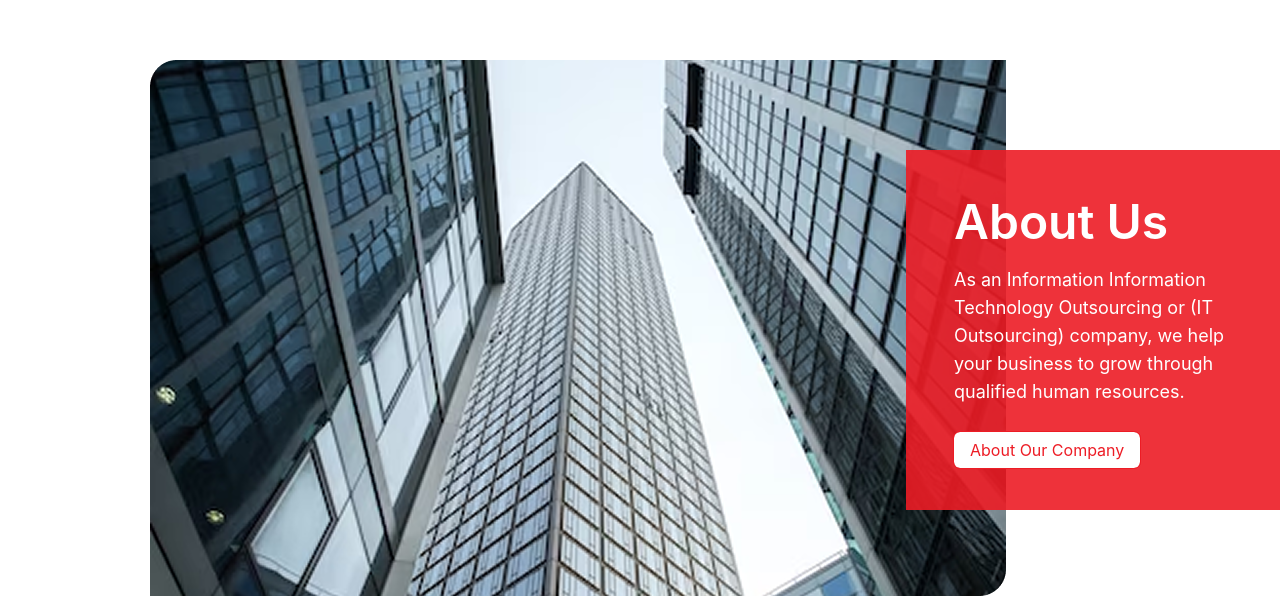
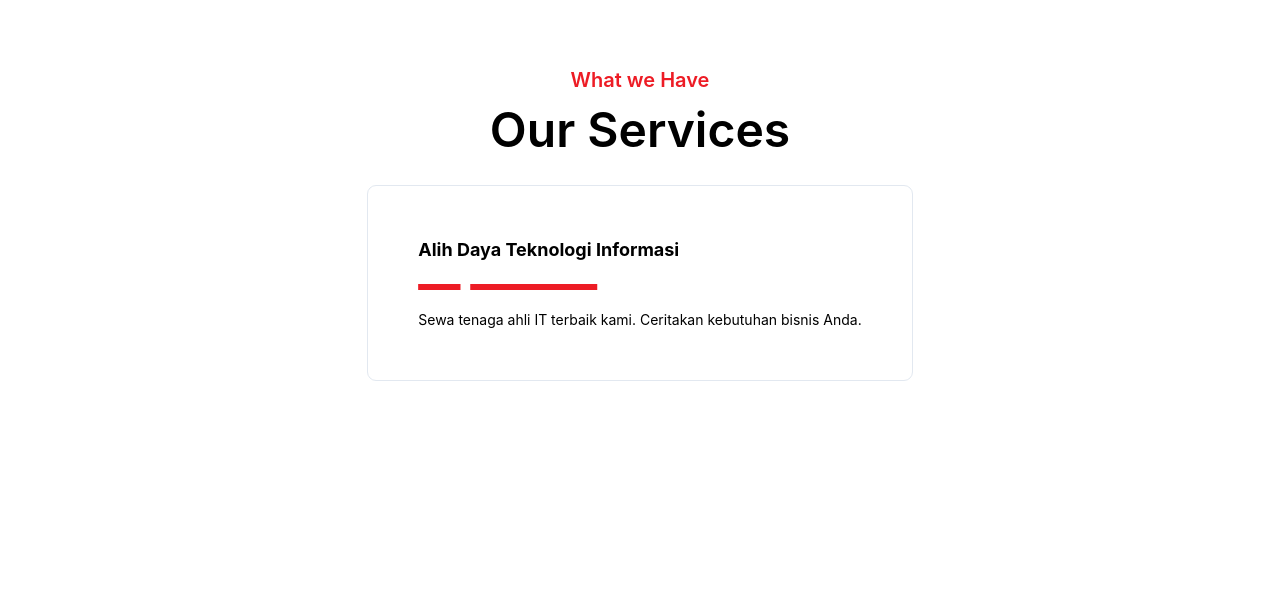
Before and after one commit to mirfanwebdev/mgs-frontendtest, a Vue app: page / in a window 1280 px wide. Shown: the part 1166-1764 px from the top of the page. Built offline with nearby package versions, Linux system fonts and the light colour scheme.

Commit message:
add service section

```diff
--- a/src/App.vue
+++ b/src/App.vue
@@ -2,6 +2,7 @@
 import Header from '@/components/Header.vue'
 import Footer from '@/components/Footer.vue'
 import SectionHero from '@/components/SectionHero.vue';
+import SectionService from '@/components/SectionService.vue';
 import SectionAbout from '@/components/SectionAbout.vue';
 import Button from '@/components/Button.vue';
 </script>
@@ -14,6 +15,10 @@ import Button from '@/components/Button.vue';
   <main class="overflow-hidden">
     <section class="bg-white/25">
       <SectionHero />
+    </section>
+
+    <section class="w-full py-[168px]">
+      <SectionService />
     </section>
 
     <section>
--- a/src/components/Link.vue
+++ b/src/components/Link.vue
@@ -8,7 +8,7 @@ defineProps({
 </script>
 
 <template>
-    <a class="hover:text-primary-red" href="{{ href }}">
+    <a class="hover:text-primary-red" :href="href">
         <slot></slot>
     </a>
 </template>
--- /dev/null
+++ b/src/components/SectionService.vue
@@ -0,0 +1,28 @@
+<script setup>
+import ServiceItem from './ServiceItem.vue';
+
+const services = [
+    {
+        "title": "Alih Daya Teknologi Informasi",
+        "description": "Sewa tenaga ahli IT terbaik kami. Ceritakan kebutuhan bisnis Anda.",
+        "link": "/itoutsourcing",
+    }
+]
+</script>
+<template>
+    <div class="flex flex-col items-center gap-8">
+        <div class="text-center">
+            <h3 class="text-primary-red font-semibold text-xl mb-3">What we Have</h3>
+            <h2 class="font-semibold text-5xl">Our Services</h2>
+        </div>
+        <div class="flex flex-wrap gap-3">
+            <template v-for="service in services">
+                <ServiceItem :title="service.title" :description="service.description" :link="service.link">
+                    <template #icon>
+                        <slot name="icon"></slot>
+                    </template>
+                </ServiceItem>
+            </template>
+        </div>
+    </div>
+</template>
--- /dev/null
+++ b/src/components/ServiceItem.vue
@@ -0,0 +1,27 @@
+<script setup>
+defineProps({
+    title: {
+        type: String,
+        required: true
+    },
+    description: {
+        type: String,
+    },
+    link: {
+        type: String
+    }
+});
+</script>
+
+<template>
+    <a :href="link">
+        <div class="p-[50px] outline outline-slate-200 rounded-lg">
+            <slot name="icon"></slot>
+            <div class="flex flex-col gap-5">
+                <h3 class="font-bold text-lg">{{ title }}</h3>
+                <img class="w-[180px]" src="@/assets/devider.svg" alt="line-break">
+                <p class="text-sm">{{ description }}</p>
+            </div>
+        </div>
+    </a>
+</template>
```
Also changed, not shown: src/assets/devider.svg (added).
